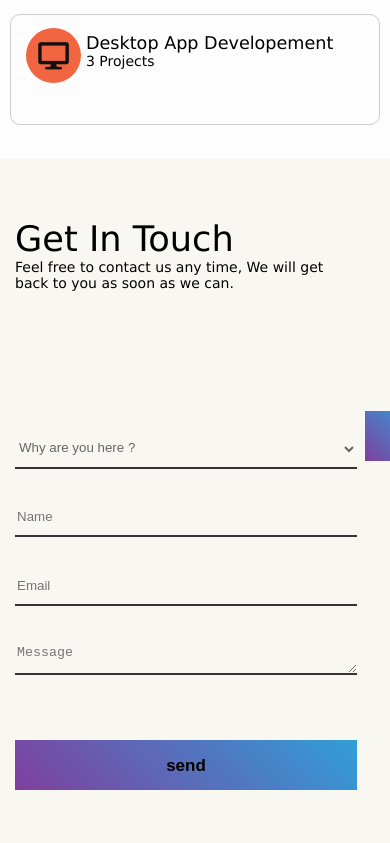
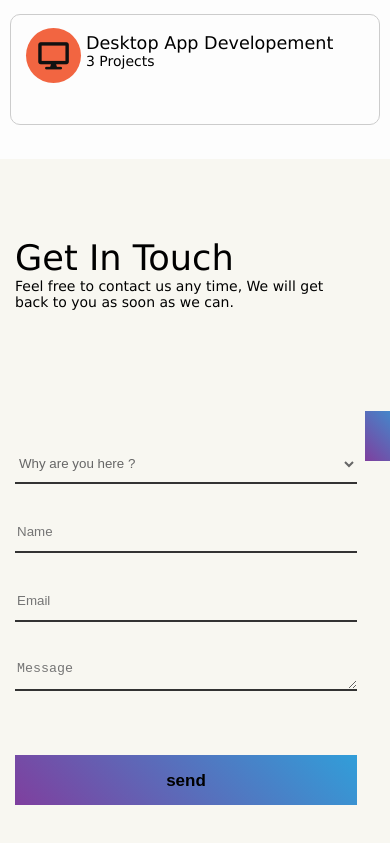
Before and after one commit to super9719/aymen, a website: page main.html in a window 390 px wide. Shown: the part 3217-4060 px from the top of the page. Drawn offline with nearby package versions, Linux system fonts and the light colour scheme; files that its build step writes are made by us from their sources; files whose address does not match are found by name; a web font is replaced by a local one.

Commit message:
Update contact.css

```diff
--- a/assets/contact.css
+++ b/assets/contact.css
@@ -208,7 +208,7 @@
     #contact div.left{
         width: 100%;
         height: 100%;
-        padding: 15% 15px 0;
+        padding: 20% 15px 0;
     }
     #contact div.left .title{
         width: 93%;
```
